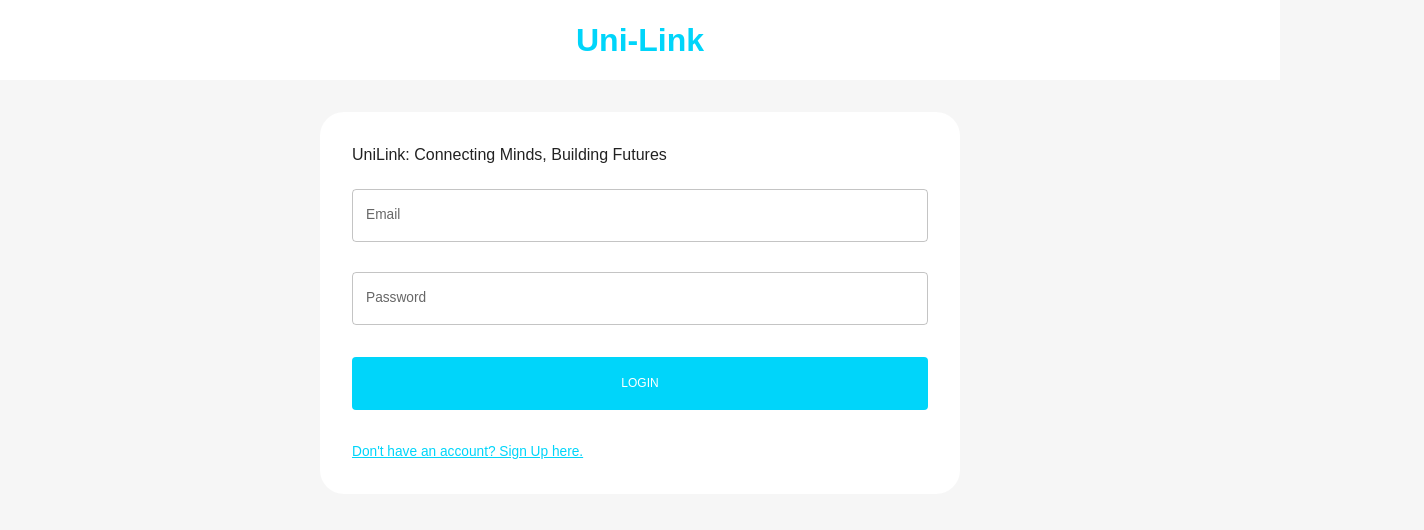
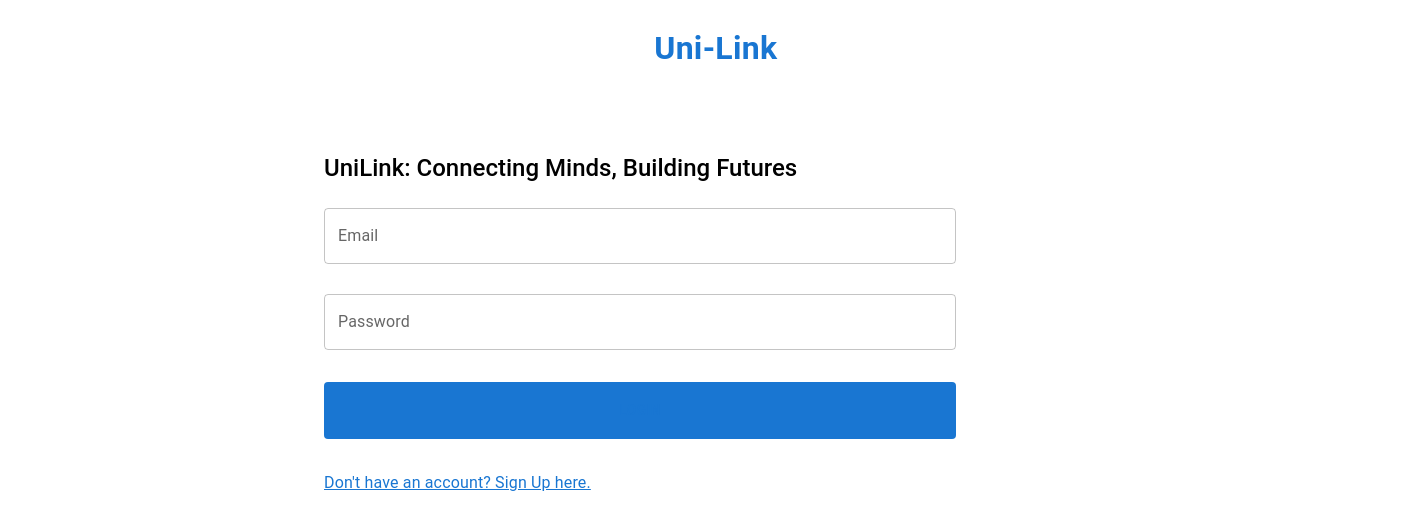
Before and after one commit to navigill7/EKS-TERRAFORM-SECURE-INFRA, a React (Create React App) app in the folder Development/client/: page / in a window 1280 px wide. Shown: the top 530 px of the page, 1424 px wide, since content can reach past the window. Built offline with nearby package versions, Linux system fonts and the light colour scheme; no server answers.

Commit message:
adding app.js with some chnages

```diff
--- a/Development/client/src/App.js
+++ b/Development/client/src/App.js
@@ -1,31 +1,33 @@
-import { BrowserRouter ,Navigate , Routes , Route } from "react-router-dom";
+import { BrowserRouter, Navigate, Routes, Route } from "react-router-dom";
 import HomePage from "scenes/homePage";
 import LoginPage from "scenes/loginPage";
 import AlumniPage from "scenes/alumniPage";
-import Navbar from "scenes/navbar";
 import ProfilePage from "scenes/profilePage";
-import { useMemo } from "react";
-import {  useSelector } from "react-redux";
-import { CssBaseline , ThemeProvider } from "@mui/material";
-import { createTheme } from "@mui/material/styles";
-import { themeSettings } from "theme";
+import { useEffect } from "react";
+import { useSelector } from "react-redux";
 
 function App() {
-  const mode = useSelector((state)=> state.mode);
-  const theme = useMemo(()=> createTheme(themeSettings(mode)) , [mode])
+  const mode = useSelector((state) => state.mode);
   const isAuth = Boolean(useSelector((state) => state.token));
+
+  useEffect(() => {
+    // Apply dark mode class to html element
+    if (mode === 'dark') {
+      document.documentElement.classList.add('dark');
+    } else {
+      document.documentElement.classList.remove('dark');
+    }
+  }, [mode]);
+
   return (
-    <div className="App">
+    <div className={`App min-h-screen ${mode === 'dark' ? 'bg-grey-900 text-grey-100' : 'bg-grey-10 text-grey-700'} transition-colors duration-300`}>
       <BrowserRouter>
-       <ThemeProvider theme={theme}>
-         <CssBaseline/>
-          <Routes>
-            <Route path="/" element={<LoginPage/>} />
-            <Route path="/home" element={ isAuth ? <HomePage/> : <Navigate to="/" />}/>
-            <Route path="/profile/:userId" element={ isAuth ? <ProfilePage/> : <Navigate to="/"/>}/>
-            <Route path="//home/alumniPage" element={isAuth ? <AlumniPage/> : <Navigate to="/"/>}/>
-          </Routes>
-       </ThemeProvider>
+        <Routes>
+          <Route path="/" element={<LoginPage />} />
+          <Route path="/home" element={isAuth ? <HomePage /> : <Navigate to="/" />} />
+          <Route path="/profile/:userId" element={isAuth ? <ProfilePage /> : <Navigate to="/" />} />
+          <Route path="/home/alumniPage" element={isAuth ? <AlumniPage /> : <Navigate to="/" />} />
+        </Routes>
       </BrowserRouter>
     </div>
   );
```
